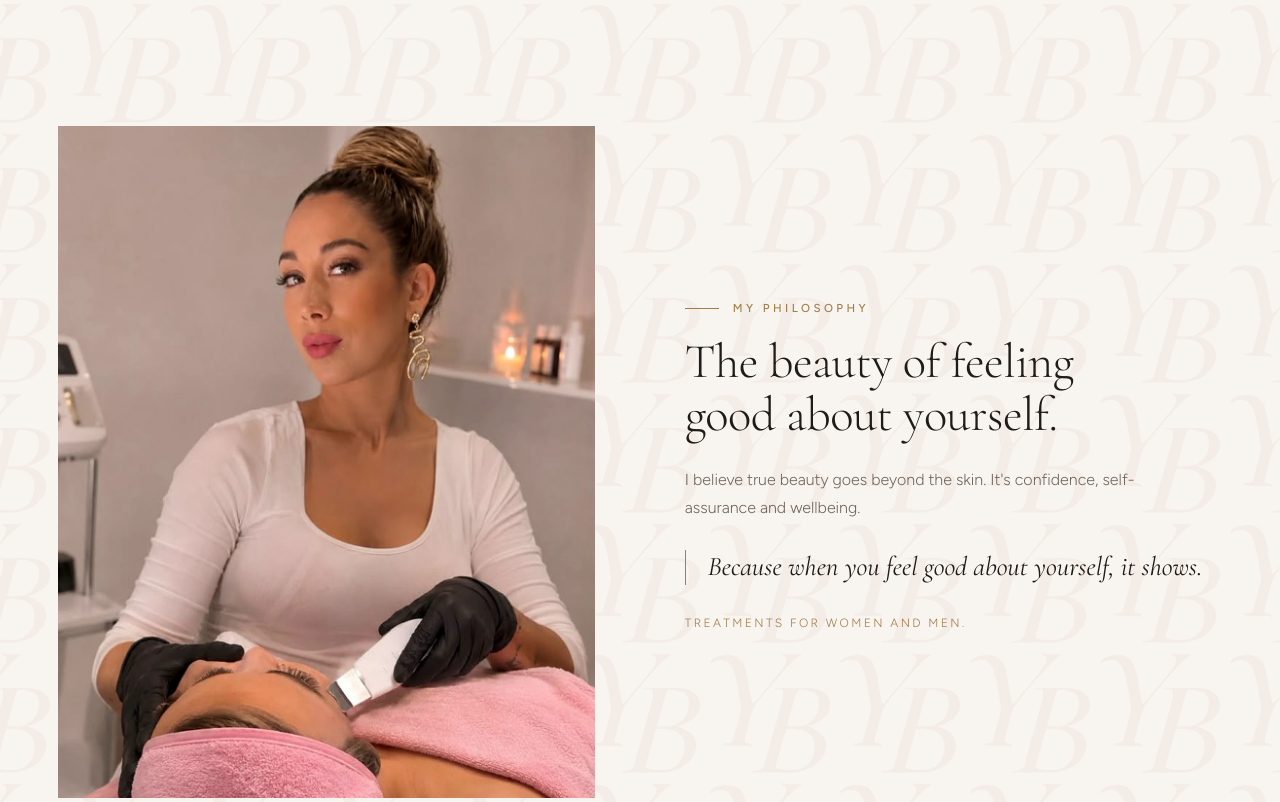
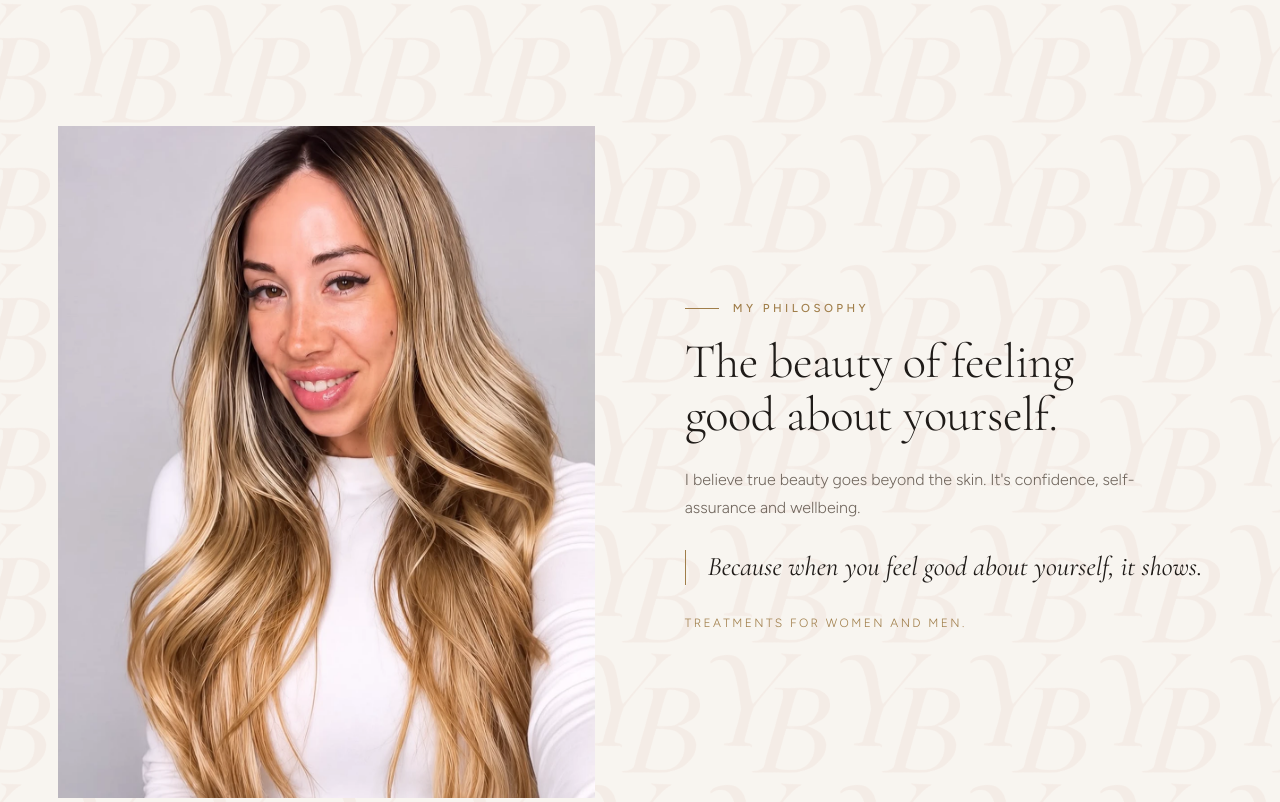
Before and after one commit to Biron-ops/yamila-burgos-skin, a plain HTML site: page index.html in a window 1280 px wide. Shown: the part 802-1604 px from the top of the page. Drawn offline with nearby package versions, Linux system fonts and the light colour scheme.

Commit message:
Filosofía: nueva foto retrato de Yamila (remera blanca)
Co-Authored-By: Claude Opus 5.5 <noreply@anthropic.com>

```diff
--- a/index.html
+++ b/index.html
@@ -78,7 +78,7 @@
   <section id="filosofia" class="bloco">
     <div class="duo">
       <figure class="foto foto--alta revelar">
-        <img src="assets/img/filosofia.webp?v=3" alt="Yamila Burgos realizando una limpieza facial en su estudio" loading="lazy" width="1104" height="1460">
+        <img src="assets/img/filosofia-yamila.webp" alt="Retrato de Yamila Burgos, esteticista en Fuengirola" loading="lazy" width="1200" height="1604">
       </figure>
       <div class="texto revelar">
         <span class="eyebrow" data-i18n="filo.eyebrow">Mi filosofía</span>
```
Also changed, not shown: assets/img/filosofia-yamila.webp (added).
